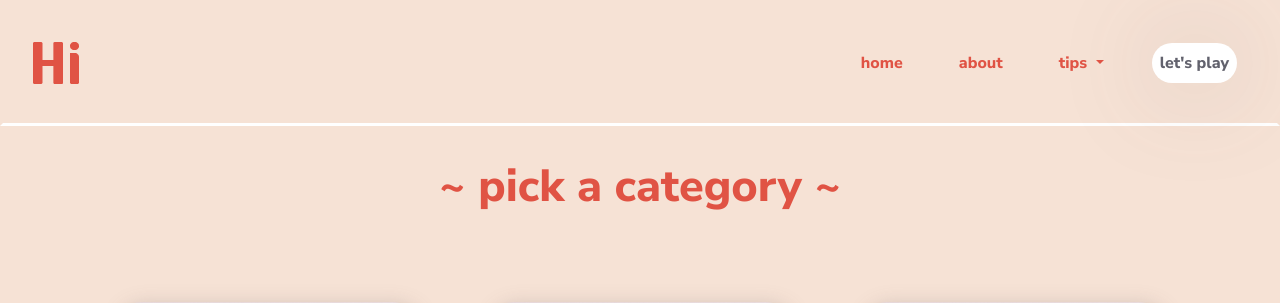
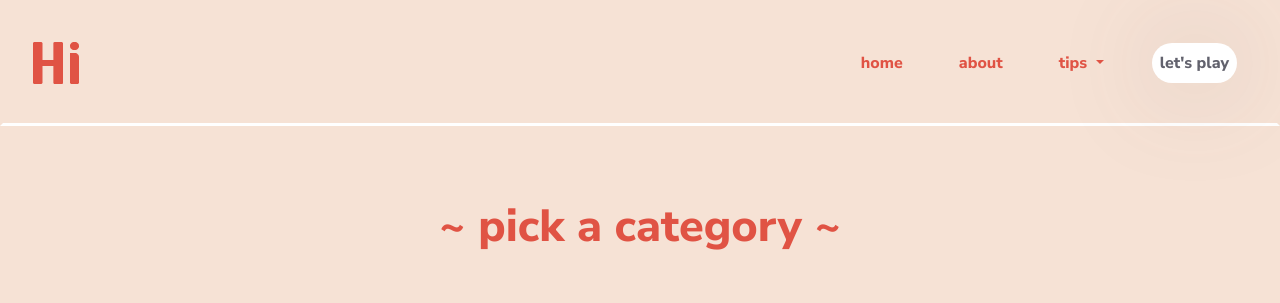
Before and after one commit to hmmacaulay/UX_UI_PROJECT_3, a PHP site: page /categories.html in a window 1280 px wide. Shown: the top 303 px of the page. Run offline with PHP 8.4, Linux system fonts and the light colour scheme; some libraries are stand-ins or nearby versions.

Commit message:
Update header.css

```diff
--- a/css/header.css
+++ b/css/header.css
@@ -278,7 +278,7 @@ h1.top {
     display: flex;
     justify-content: left;
     text-align: left;
-    padding-top: 20vh;
+    padding-top: 25vh;
     /* margin-left: 5vw; */
 }
 
```
